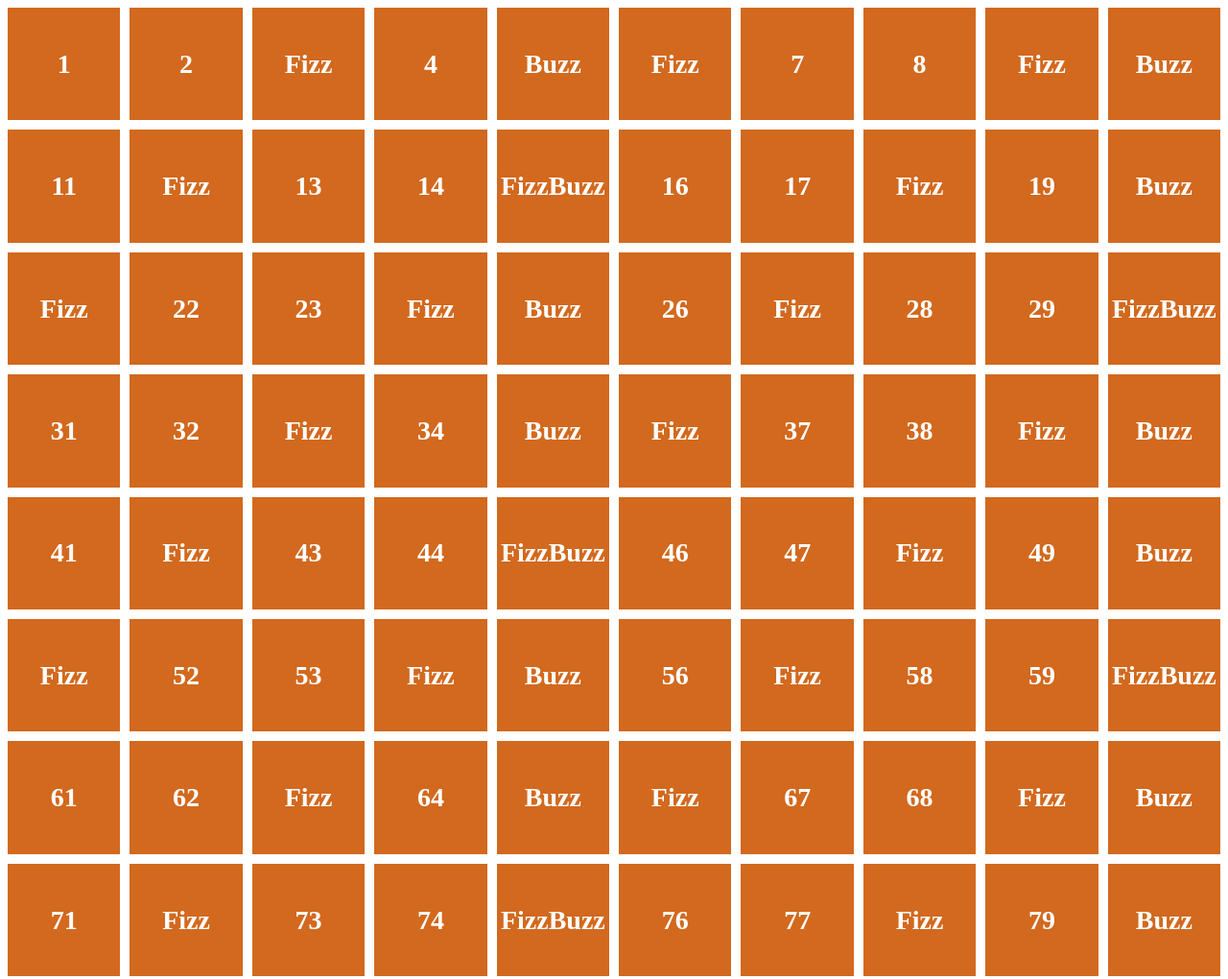
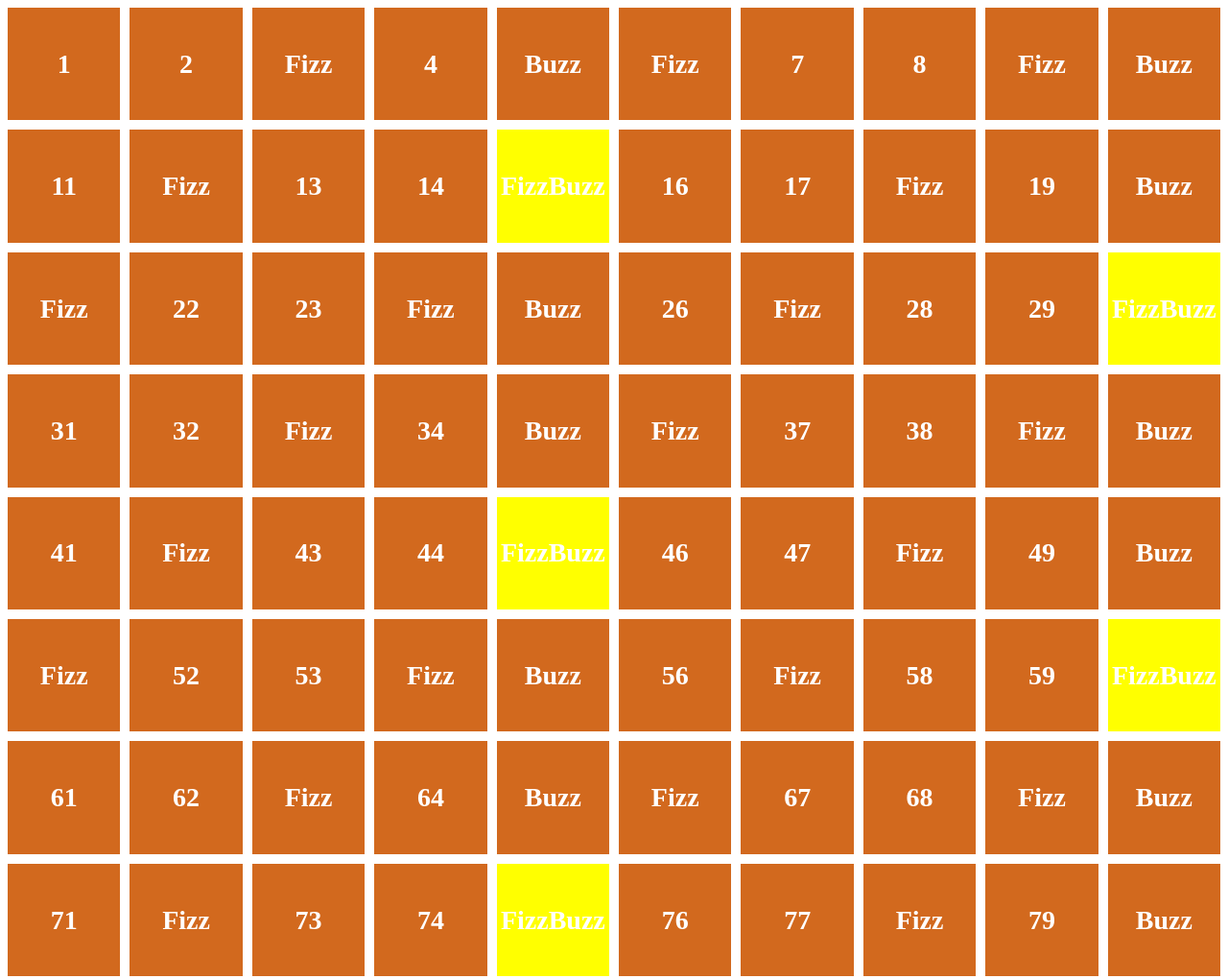
Before and after one commit to AngeloFriello/js-fizzbuzz, a plain HTML site: page index.html in a window 1280 px wide. Shown: the top 1020 px of the page at 96% size. Drawn offline with Linux system fonts and the light colour scheme.

Commit message:
ADD BACKGROUND COLOR

```diff
--- a/css/style.css
+++ b/css/style.css
@@ -14,3 +14,7 @@
     justify-content: center;
     align-items: center;
 }
+
+.bY{
+    background-color: yellow;
+}
--- a/js/script.js
+++ b/js/script.js
@@ -1,5 +1,5 @@
-const gridDOMElement = document.querySelector('.grid')
-console.log(gridDOMElement)
+const gridDOMElement = document.querySelector('.grid');
+console.log(gridDOMElement);
 // - far comparire in console i numeri da 1 a 100
 //     - dichiarare un ciclo
 //         - digliarare un "indice" di partenza
@@ -8,7 +8,7 @@ for (let i = 0;
      i < 100;
 //         - dichiarare un instruzione di incremento
       i++) {
-    let n = i + 1
+    let n = i + 1;
 // - far si che i numeri multipli di 3 compaio la scritta "Fizz"
 //     - dichiarare una variabile che divida tutti i numeri per 3
 //     - dichiarare una variabile che divida tutti i numeri per 5
@@ -16,26 +16,27 @@ for (let i = 0;
 
 if ((n % 3) === 0 && (n % 5) === 0) {
 
-    n = 'FizzBuzz'
+    n = 'FizzBuzz';
 
  }else if ((n % 3) === 0) {
-    n = 'Fizz'
+    n = 'Fizz';
  }else if ((n % 5) === 0) {
-    n = 'Buzz'
+    n = 'Buzz';
  }
- console.log(n)
+ console.log(n);
 
 
 // - far si che i numeri multipli di 5 compaio la scritta "Buzz""
 //     - aggiungere una condizione che dica che se un numero multiplo di 3 da come resto 0 deve comparire la scritta "Buzz"
 
-    const boxString = '<div class="box">' + n + '</div>'
-    const boxDOMElement = document.createElement('div')
 
-	boxDOMElement.classList.add('box')
-	boxDOMElement.innerHTML = n
-	gridDOMElement.append(boxDOMElement)
+    const boxDOMElement = document.createElement('div');
+	boxDOMElement.classList.add('box');
+	boxDOMElement.innerHTML = n;
+	gridDOMElement.append(boxDOMElement);
 
-
+if( n === 'FizzBuzz'){
+    boxDOMElement.classList.add('bY')
+}
 
 }
```
